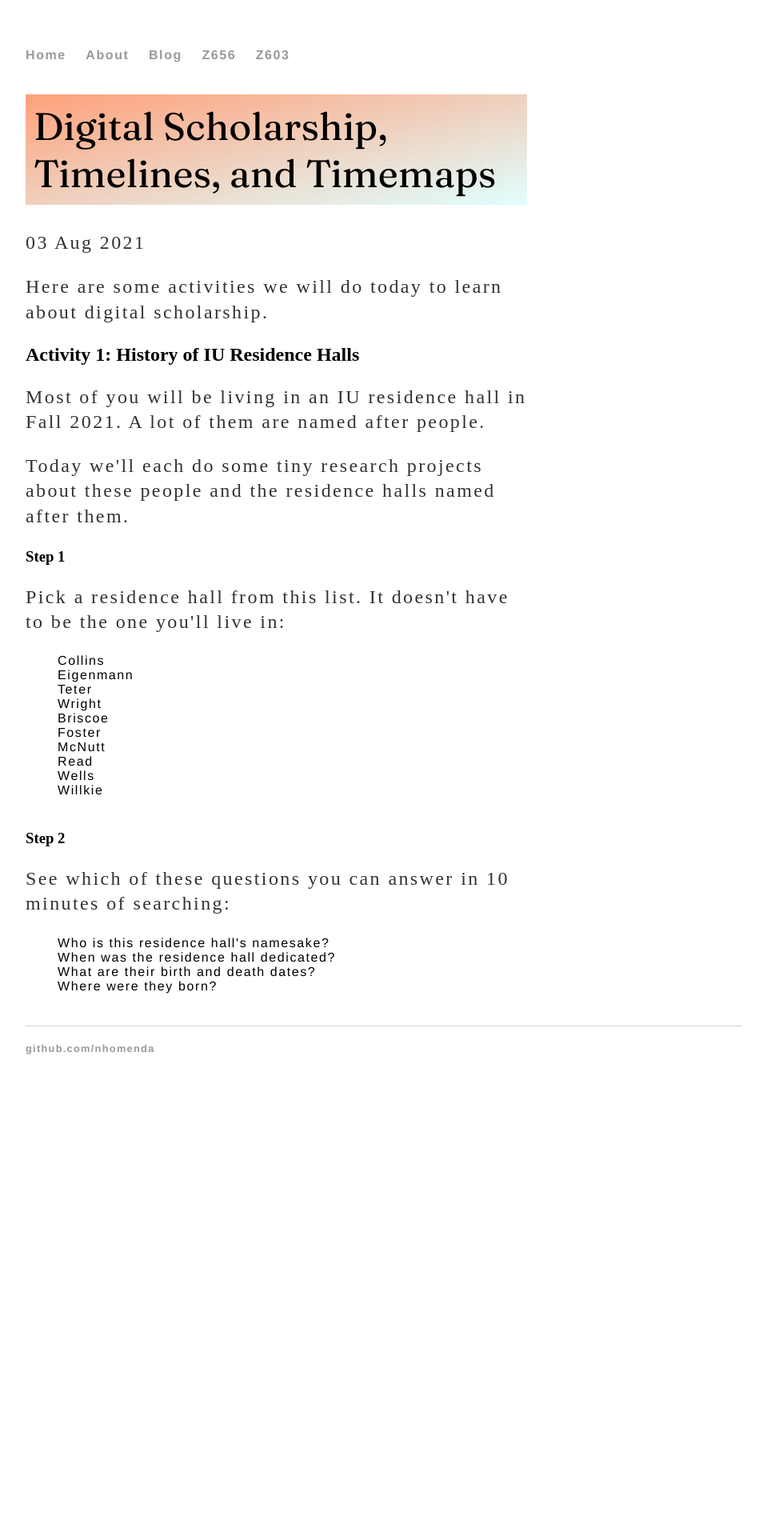
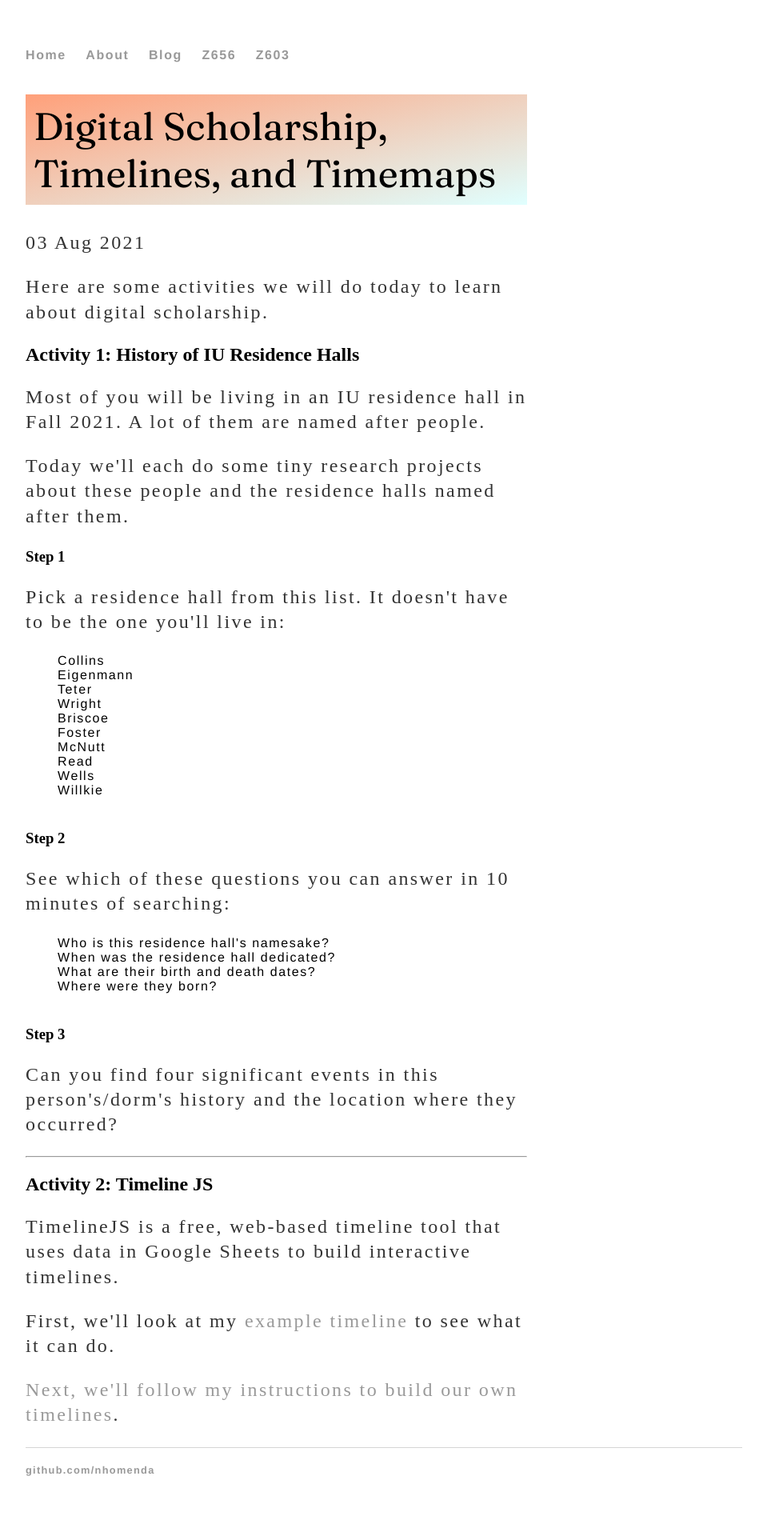
Before and after one commit to nhomenda/nhomenda.github.io, a Jekyll site: the page built from _posts/2021-08-03-IFS.md, in a window 1280 px wide. Shown: the whole page at 80% size, without its empty margins (160-1119 px from the left). Built offline with Jekyll 4.4.1, drawn with Linux system fonts in a browser that asks for light colours; before the commit the page ends 1378 px from its top, so only the background shows below that.

Commit message:
Update 2021-08-03-IFS.md

```diff
--- a/_posts/2021-08-03-IFS.md
+++ b/_posts/2021-08-03-IFS.md
@@ -30,5 +30,12 @@ date: 2021-08-03
     <li>What are their birth and death dates?</li>
     <li>Where were they born?</li>
   </ul>
+<h3>Step 3</h3>
+<p>Can you find four significant events in this person's/dorm's history and the location where they occurred?</p>
+<hr/>
+<h2>Activity 2: Timeline JS</h2>
+<p>TimelineJS is a free, web-based timeline tool that uses data in Google Sheets to build interactive timelines.</p>
+<p>First, we'll look at my <a href="https://nhomenda.github.io/blog/2018/08/06/timeline-example">example timeline</a> to see what it can do.</p>
+<p><a href="https://nhomenda.github.io/blog/2018/08/06/timeline-js">Next, we'll follow my instructions to build our own timelines</a>.</p>
 
 </div><!-- /.blurb -->
```
